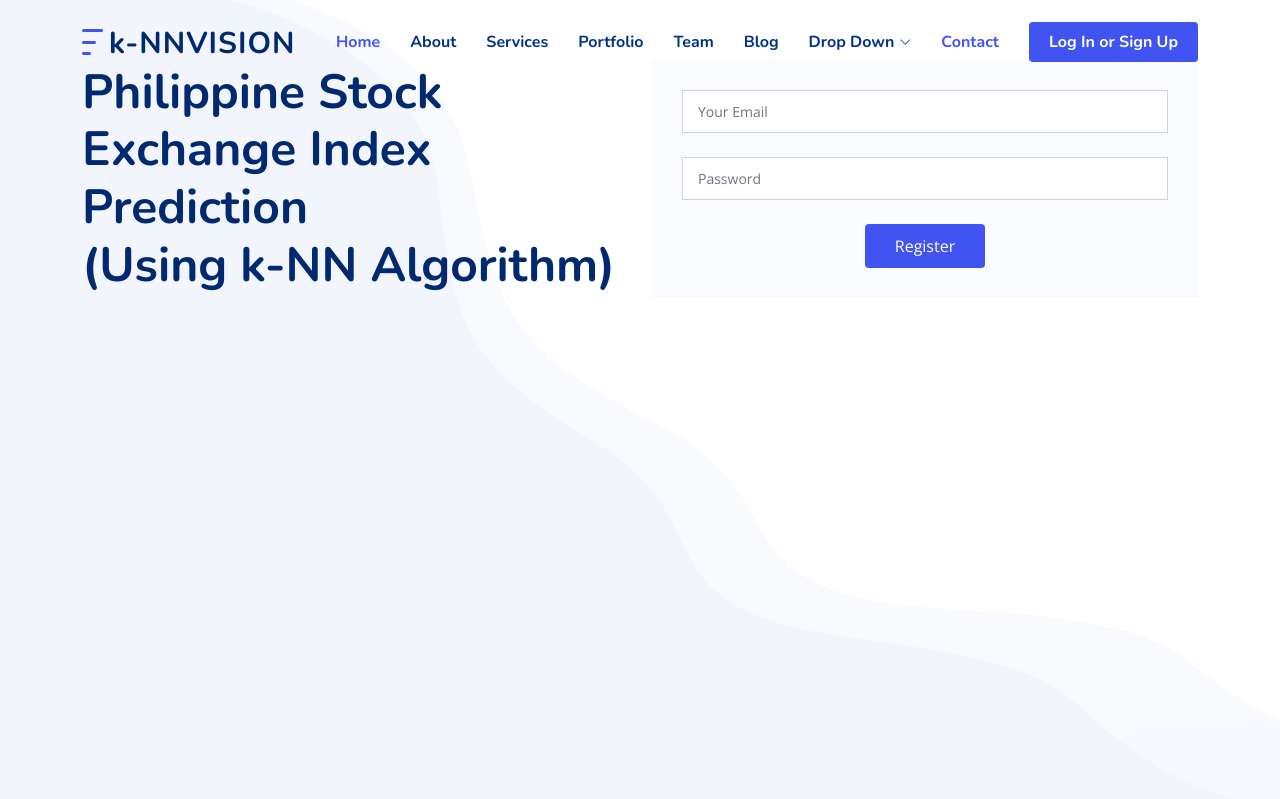
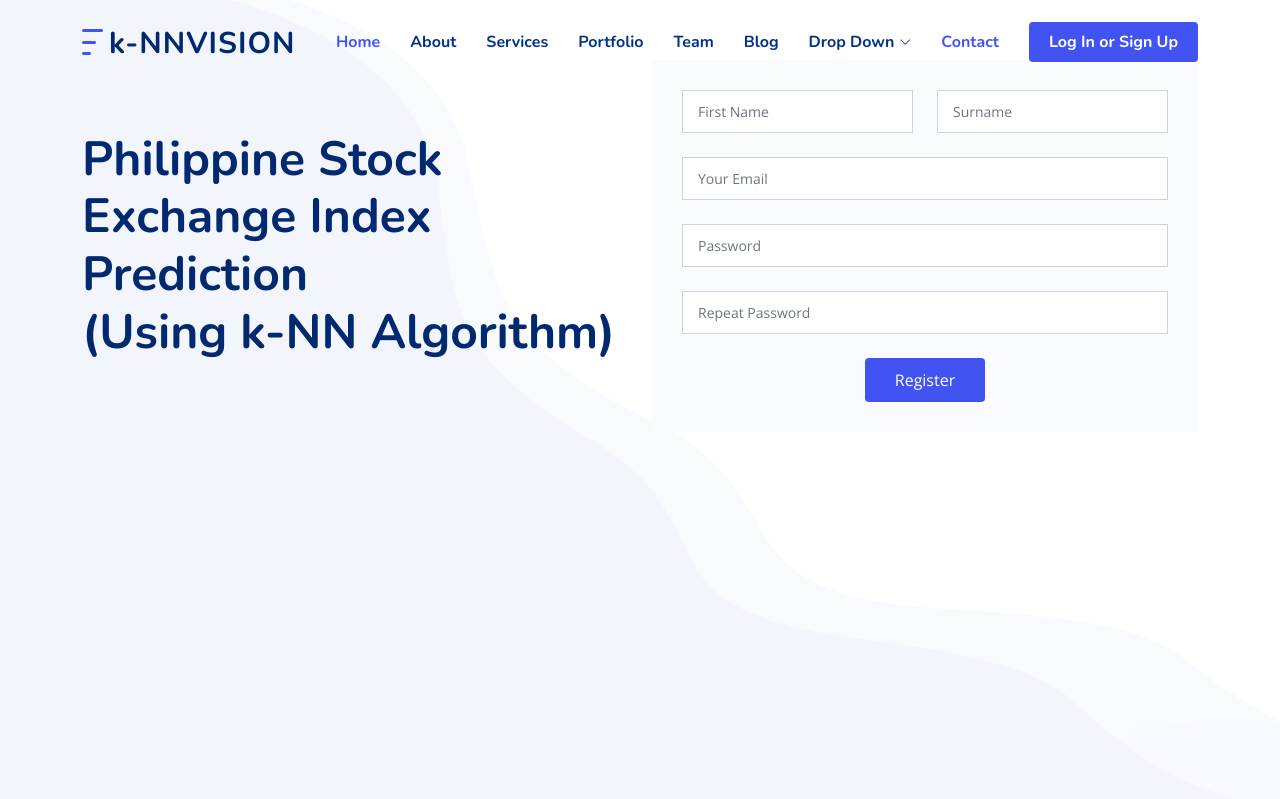
Before and after one commit to calvinjazz/thesis2-calvinjazz, a Django app: page /register in a window 1280 px wide. Shown: the top 799 px of the page. Run offline with Django 3.2, Linux system fonts and the light colour scheme; some libraries are stand-ins or nearby versions.

Commit message:
register changes2

```diff
--- a/templates/register.html
+++ b/templates/register.html
@@ -107,12 +107,24 @@
               <form action="forms/contact.php" method="post" class="php-email-form">
                 <div class="row gy-4">
 
+                  <div class="col-md-6 ">
+                    <input type="firstname" class="form-control" name="firstname" placeholder="First Name" required>
+                  </div>
+
+                  <div class="col-md-6 ">
+                    <input type="surname" class="form-control" name="surname" placeholder="Surname" required>
+                  </div>
+
                   <div class="col-md-12 ">
                     <input type="email" class="form-control" name="email" placeholder="Your Email" required>
                   </div>
 
                   <div class="col-md-12">
                     <input type="password" class="form-control" name="password" placeholder="Password" required>
+                  </div>
+
+                  <div class="col-md-12 ">
+                    <input type="password2" class="form-control" name="password2" placeholder="Repeat Password" required>
                   </div>
 
                   <div class="col-md-12 text-center">
```
